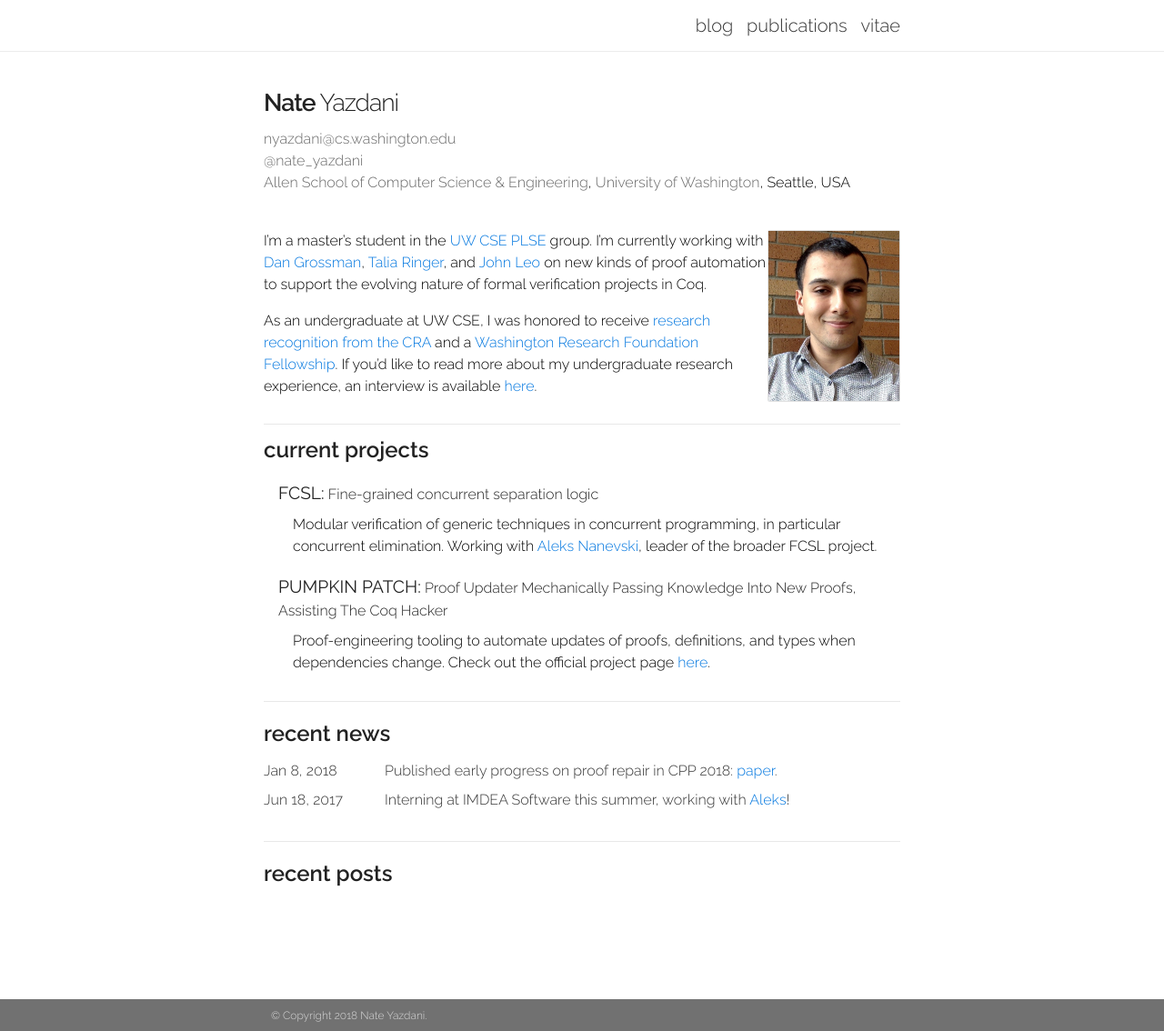
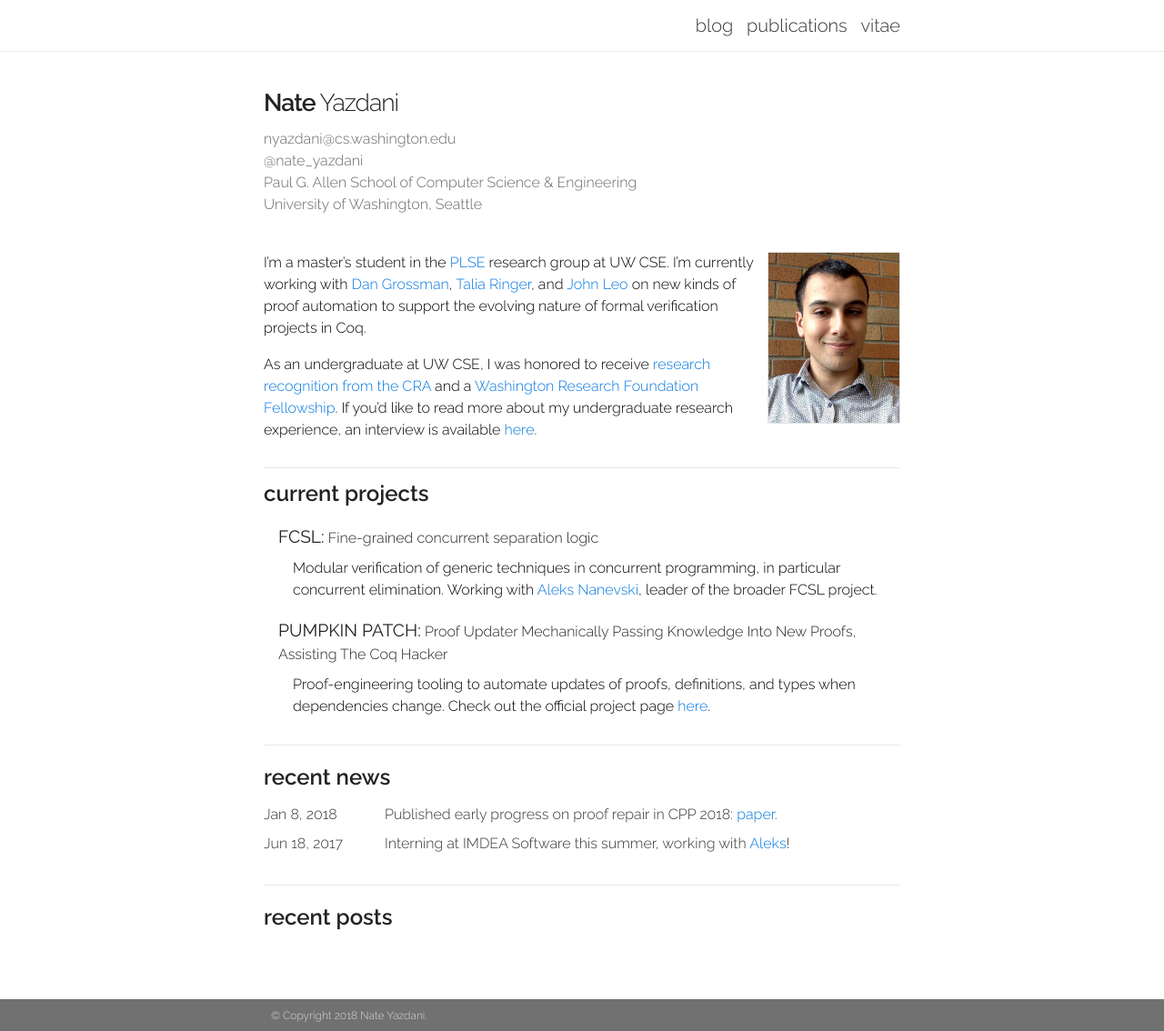
Before and after one commit to nateyazdani/nateyazdani.github.io, a Jekyll site: the page built from _pages/about.markdown, in a window 1280 px wide and 1134 px high. Shown: the whole window at 91% size. Built offline with Jekyll 4.4.1, drawn with Linux system fonts in a browser that asks for light colours; nearby versions of some CDN libraries.

Commit message:
Tweak about page

```diff
--- a/_pages/about.markdown
+++ b/_pages/about.markdown
@@ -5,7 +5,8 @@ title: <strong>Nate</strong> Yazdani
 description: |
   [nyazdani@cs.washington.edu](mailto:nyazdani@cs.washington.edu)\\
   [@nate_yazdani](https://twitter.com/nate_yazdani)\\
-  [Allen School of Computer Science &amp; Engineering](https://www.cs.washington.edu/), [University of Washington](https://www.washington.edu/), Seattle, USA
+  [Paul G. Allen School of Computer Science &amp; Engineering](https://www.cs.washington.edu/)\\
+  [University of Washington, Seattle](https://www.washington.edu/)
 
 profile:
   align: right
@@ -17,6 +18,6 @@ posts: true
 social: false
 ---
 
-I'm a master's student in the [UW CSE](https://www.cs.washington.edu) [PLSE](http://uwplse.org) group. I'm currently working with [Dan Grossman](https://homes.cs.washington.edu/~djg/), [Talia Ringer](http://tlringer.github.io/), and [John Leo](http://halfaya.org/leo/) on new kinds of proof automation to support the evolving nature of formal verification projects in Coq.
+I'm a master's student in the [PLSE](http://uwplse.org) research group at UW CSE. I'm currently working with [Dan Grossman](https://homes.cs.washington.edu/~djg/), [Talia Ringer](http://tlringer.github.io/), and [John Leo](http://halfaya.org/leo/) on new kinds of proof automation to support the evolving nature of formal verification projects in Coq.
 
 As an undergraduate at UW CSE, I was honored to receive [research recognition from the CRA](https://news.cs.washington.edu/2016/12/13/uw-cse-undergraduates-recognized-as-outstanding-researchers-by-the-computing-research-association/) and a [Washington Research Foundation Fellowship](https://www.washington.edu/undergradresearch/students/funding/wrff/fellows/2016-17-wrf-fellows/). If you'd like to read more about my undergraduate research experience, an interview is available [here](https://news.cs.washington.edu/2017/02/10/uw-cse-undergrad-nate-yazdanis-love-of-research-plse-es-through-his-veins/).
```
